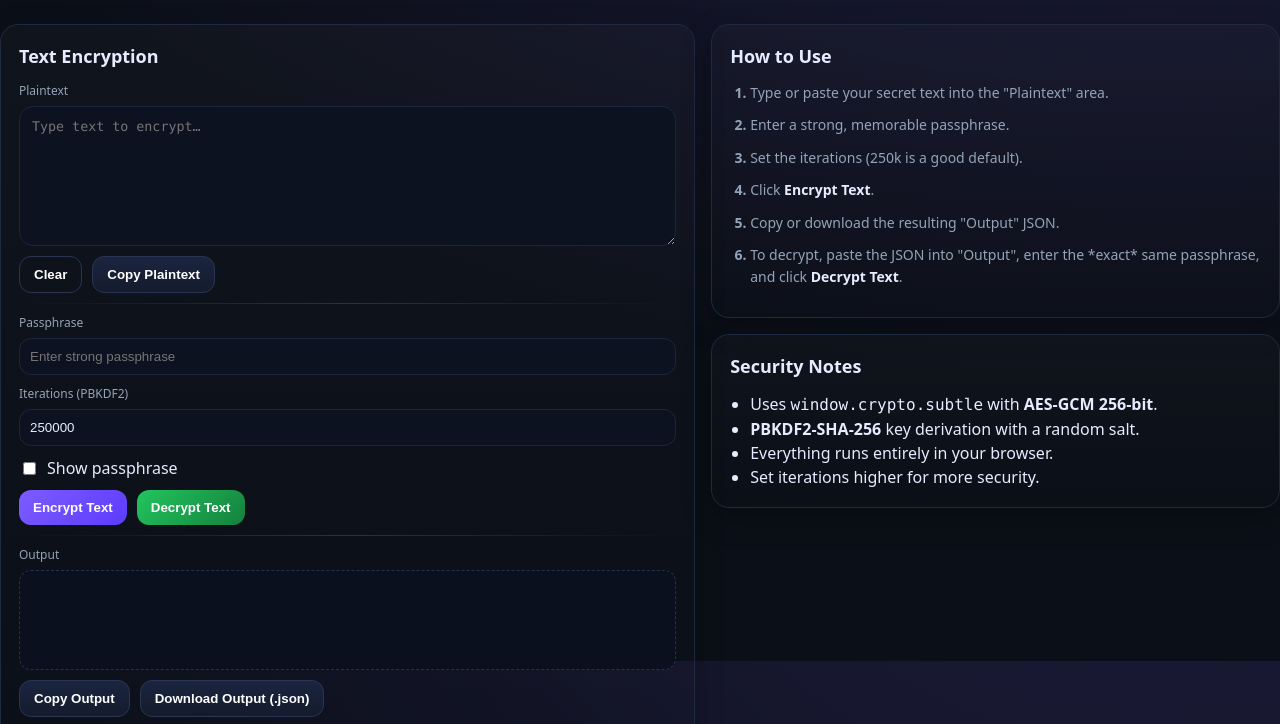
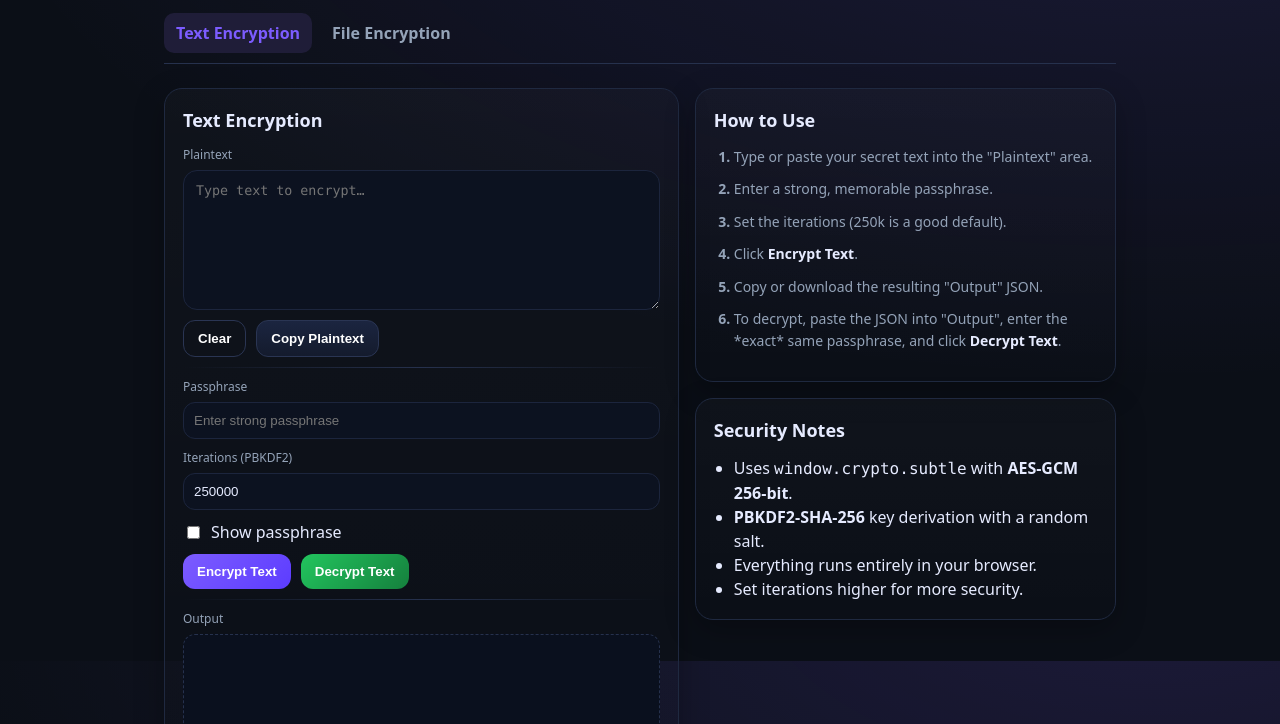
Before and after one commit to Rudra-Paliwal/Bit-Block, a plain HTML site: page index.html in a window 1280 px wide. Shown: the part 139-863 px from the top of the page. Drawn offline with Linux system fonts and the light colour scheme.

Commit message:
Update index.html

```diff
--- a/index.html
+++ b/index.html
@@ -4,6 +4,7 @@
       <link rel="stylesheet" href="style.css">
   </head>
   <body>
+      <div class="wrap">
     <header>
     <div class="header-main">
         <div>
```
